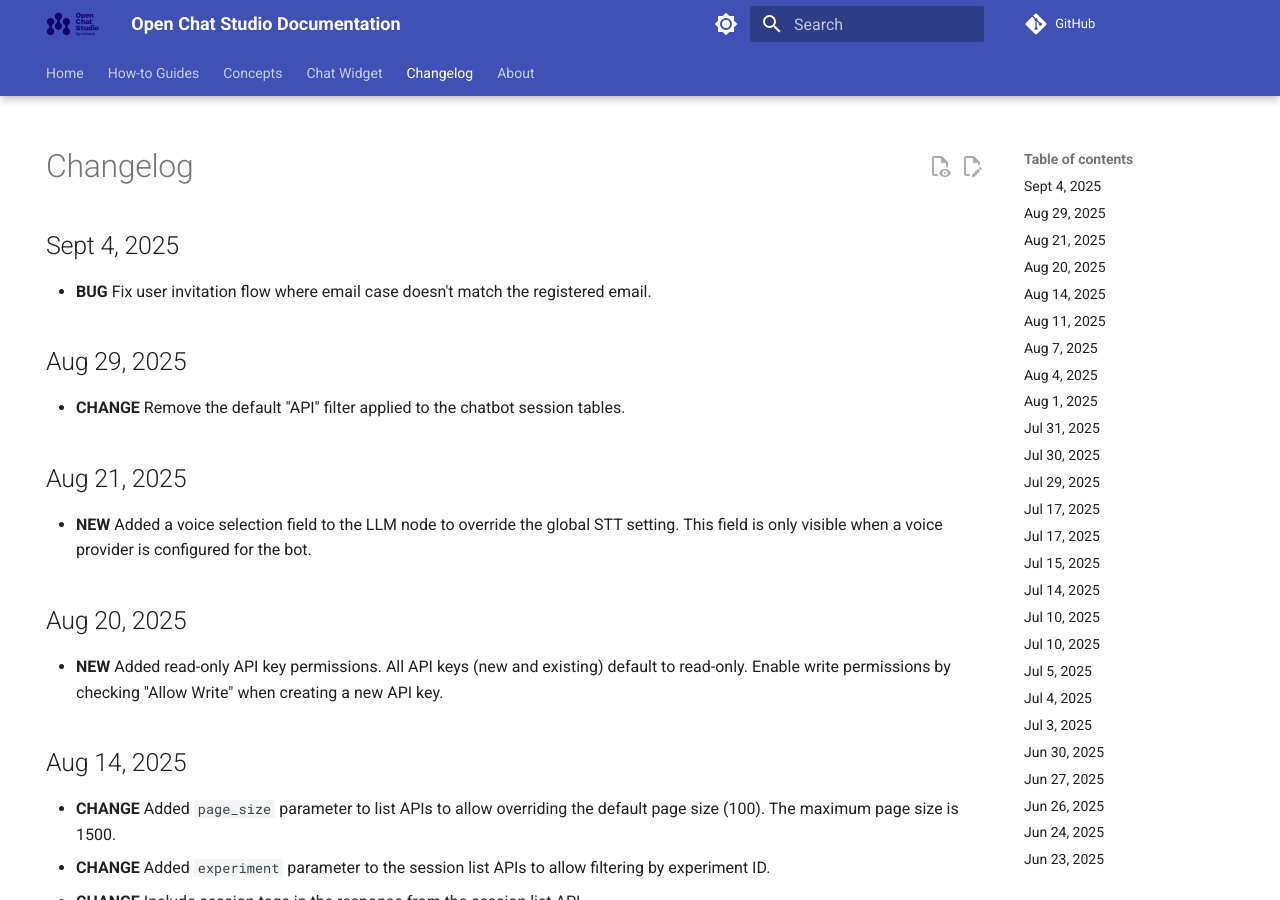
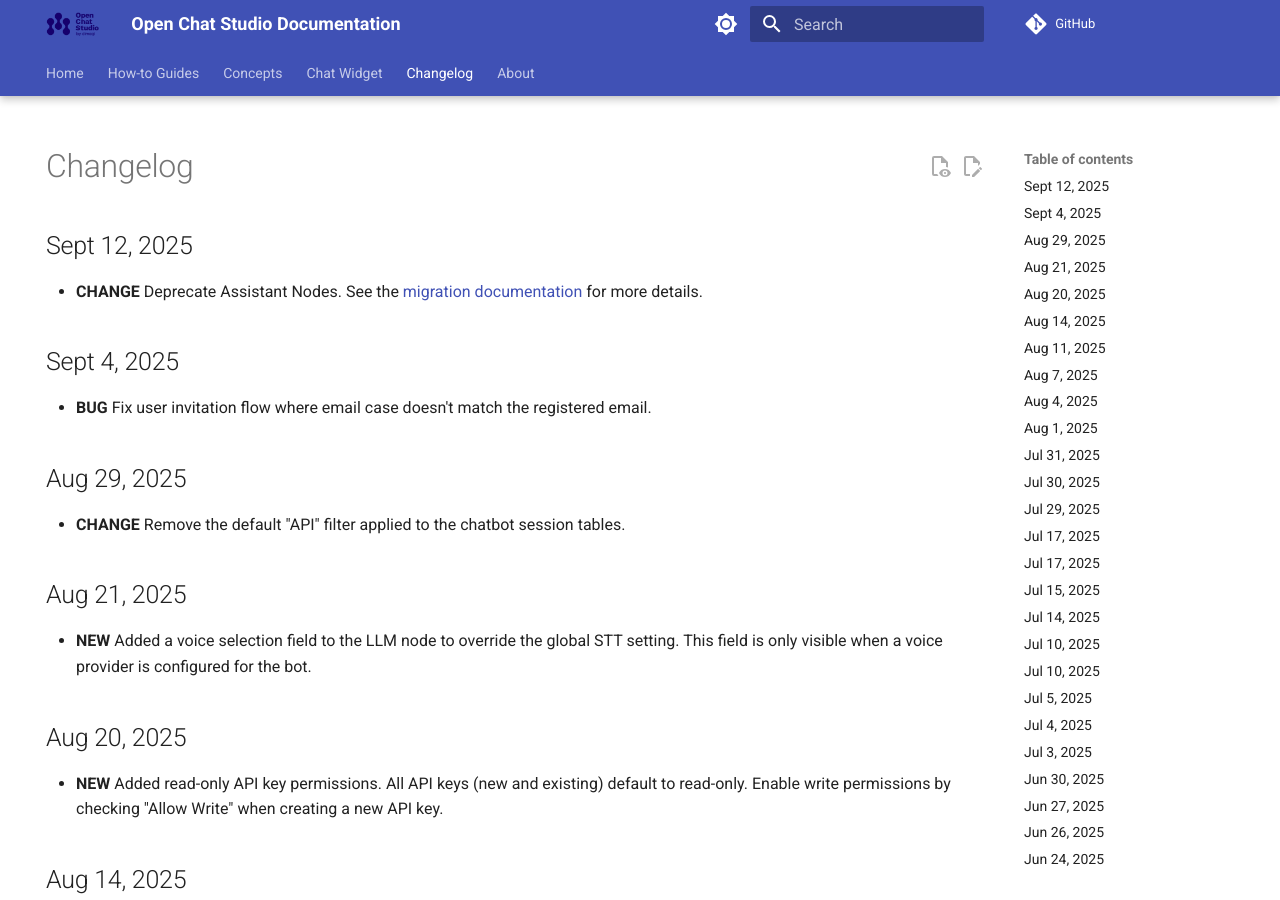
Before and after one commit to dimagi/open-chat-studio-docs, an MkDocs documentation site: the page built from docs/changelog.md, in a window 1280 px wide and 900 px high. Built offline with MkDocs 1.6.1 and Material for MkDocs 9.7.7, drawn with Linux system fonts in a browser that asks for light colours; emoji names are drawn with the system emoji font; a script that is not in the unit is left out; comment, search, counter and statistics services are not loaded.

Commit message:
sk/deprecate-assistant-node

```diff
--- a/docs/changelog.md
+++ b/docs/changelog.md
@@ -4,6 +4,10 @@ hide:
 ---
 
 # Changelog
+
+## Sept 12, 2025
+* **CHANGE** Deprecate Assistant Nodes. See the [migration documentation](how-to/assistants_migration.md) for more details.
+
 ## Sept 4, 2025
 * **BUG** Fix user invitation flow where email case doesn't match the registered email.
 
```
